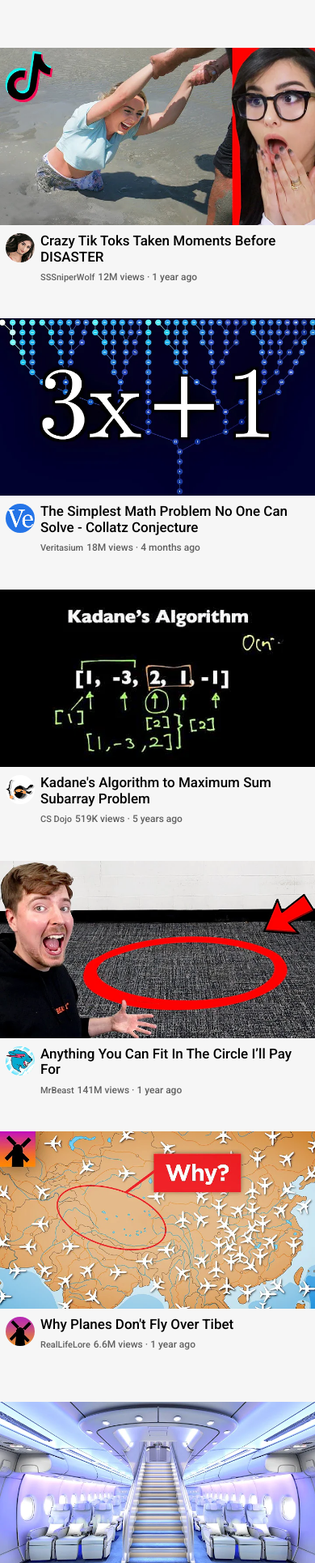
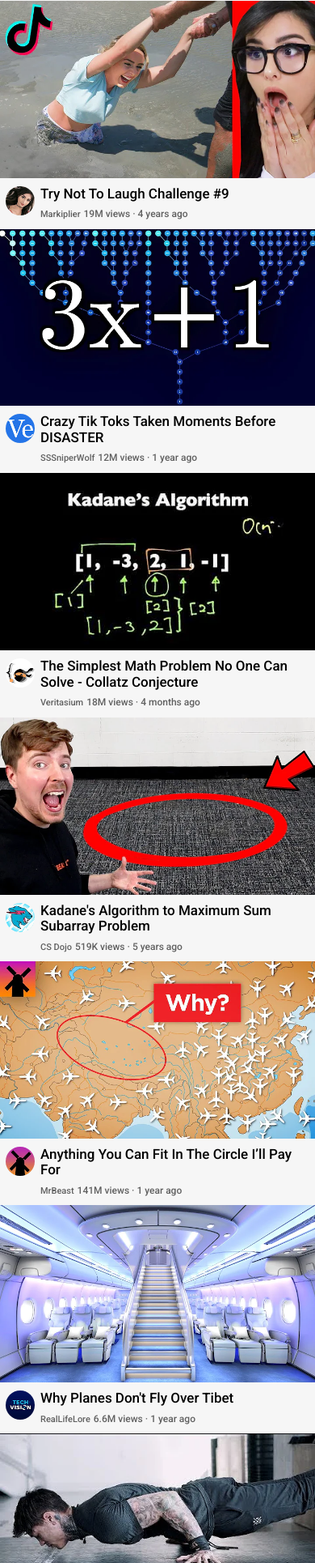
Before and after one commit to Xprim3/youtube-clone, a website built with Vite: page index.html in a window 390 px wide. Shown: the part 708-2638 px from the top of the page at 81% size. Built offline with nearby package versions, Linux system fonts and the light colour scheme; a web font is replaced by a local one.

Commit message:
second commit

```diff
--- a/index.html
+++ b/index.html
@@ -157,9 +157,9 @@
           <img class="title-profile-image" src="media/products/channel-3.jpeg">
           <div class="mobile-text-mods">
             <span class="author-box">
-              <h2 class="mobile-title-text">Crazy Tik Toks Taken Moments Before DISASTER</h2>
-              <p class="mobile-author-text">SSSniperWolf</p>
-              <p class="mobile-stats-text">12M views · 1 year ago</p>
+              <h2 class="mobile-title-text">Try Not To Laugh Challenge #9</h2>
+              <p class="mobile-author-text">Markiplier</p>
+              <p class="mobile-stats-text">19M views · 4 years ago</p>
             </span>
           </div>
         </div>
@@ -172,9 +172,9 @@
           <img class="title-profile-image" src="media/products/channel-4.jpeg">
           <div class="mobile-text-mods">
             <span class="author-box">
-              <h2 class="mobile-title-text">The Simplest Math Problem No One Can Solve - Collatz Conjecture</h2>
-              <p class="mobile-author-text">Veritasium</p>
-              <p class="mobile-stats-text">18M views · 4 months ago</p>
+              <h2 class="mobile-title-text">Crazy Tik Toks Taken Moments Before DISASTER</h2>
+              <p class="mobile-author-text">SSSniperWolf</p>
+              <p class="mobile-stats-text">12M views · 1 year ago</p>
             </span>
           </div>
         </div>
@@ -187,9 +187,9 @@
           <img class="title-profile-image" src="media/products/channel-5.jpeg">
           <div class="mobile-text-mods">
             <span class="author-box">
-              <h2 class="mobile-title-text">Kadane's Algorithm to Maximum Sum Subarray Problem</h2>
-              <p class="mobile-author-text">CS Dojo</p>
-              <p class="mobile-stats-text">519K views · 5 years ago</p>
+              <h2 class="mobile-title-text">The Simplest Math Problem No One Can Solve - Collatz Conjecture</h2>
+              <p class="mobile-author-text">Veritasium</p>
+              <p class="mobile-stats-text">18M views · 4 months ago</p>
             </span>
           </div>
         </div>
@@ -202,9 +202,9 @@
           <img class="title-profile-image" src="media/products/channel-6.jpeg">
           <div class="mobile-text-mods">
             <span class="author-box">
-              <h2 class="mobile-title-text">Anything You Can Fit In The Circle I’ll Pay For</h2>
-              <p class="mobile-author-text">MrBeast</p>
-              <p class="mobile-stats-text">141M views · 1 year ago</p>
+              <h2 class="mobile-title-text">Kadane's Algorithm to Maximum Sum Subarray Problem</h2>
+              <p class="mobile-author-text">CS Dojo</p>
+              <p class="mobile-stats-text">519K views · 5 years ago</p>
             </span>
           </div>
         </div>
@@ -217,9 +217,9 @@
           <img class="title-profile-image" src="media/products/channel-7.jpeg">
           <div class="mobile-text-mods">
             <span class="author-box">
-              <h2 class="mobile-title-text">Why Planes Don't Fly Over Tibet</h2>
-              <p class="mobile-author-text">RealLifeLore</p>
-              <p class="mobile-stats-text">6.6M views · 1 year ago</p>
+              <h2 class="mobile-title-text">Anything You Can Fit In The Circle I’ll Pay For</h2>
+              <p class="mobile-author-text">MrBeast</p>
+              <p class="mobile-stats-text">141M views · 1 year ago</p>
             </span>
           </div>
         </div>
@@ -232,9 +232,9 @@
           <img class="title-profile-image" src="media/products/channel-8.jpeg">
           <div class="mobile-text-mods">
             <span class="author-box">
-              <h2 class="mobile-title-text">Inside The World's Biggest Passenger Plane</h2>
-              <p class="mobile-author-text">Tech Vision</p>
-              <p class="mobile-stats-text">3.7M views · 10 months ago</p>
+              <h2 class="mobile-title-text">Why Planes Don't Fly Over Tibet</h2>
+              <p class="mobile-author-text">RealLifeLore</p>
+              <p class="mobile-stats-text">6.6M views · 1 year ago</p>
             </span>
           </div>
         </div>
@@ -247,58 +247,60 @@
           <img class="title-profile-image" src="media/products/channel-9.jpeg">
           <div class="mobile-text-mods">
             <span class="author-box">
-              <h2 class="mobile-title-text">The SECRET to Super Human STRENGTH</h2>
-              <p class="mobile-author-text">ThenX</p>
-              <p class="mobile-stats-text">20M views · 3 year ago</p>
+              <h2 class="mobile-title-text">Inside The World's Biggest Passenger Plane</h2>
+              <p class="mobile-author-text">Tech Vision</p>
+              <p class="mobile-stats-text">3.7M views · 10 months ago</p>
             </span>
           </div>
         </div>
       </div>
       <div class="mobile-content-grid">
         <div class="mobile-thumbnail-box">
-          <img class="mobile-thumnail-images" src="media/products/thumbnail-11.webp">
+          <img class="mobile-thumnail-images" src="media/products/thumbnail-10.webp">
         </div>
         <div class="mobile-title-box">
-          <img class="title-profile-image" src="media/products/channel-11.jpeg">
+          <img class="title-profile-image" src="media/products/channel-10.jpeg">
           <div class="mobile-text-mods">
             <span class="author-box">
-              <h2 class="mobile-title-text">How The World's Largest Cruise Ship Makes 30,000 Meals Every Day</h2>
-              <p class="mobile-author-text">Business Insider</p>
-              <p class="mobile-stats-text">14M views · 1 year ago</p>
+              <h2 class="mobile-title-text">Kadane's Algorithm to Maximum Sum Subarray Problem</h2>
+              <p class="mobile-author-text">CS Dojo</p>
+              <p class="mobile-stats-text">519K views · 5 years ago</p>
             </span>
           </div>
         </div>
       </div>
       <div class="mobile-content-grid">
         <div class="mobile-thumbnail-box">
-          <img class="mobile-thumnail-images" src="media/products/thumbnail-12.webp">
+          <img class="mobile-thumnail-images" src="media/products/thumbnail-2.webp">
         </div>
         <div class="mobile-title-box">
-          <img class="title-profile-image" src="media/products/channel-12.jpeg">
+          <img class="title-profile-image" src="media/products/channel-2.jpeg">
           <div class="mobile-text-mods">
             <span class="author-box">
-              <h2 class="mobile-title-text">Dubai's Crazy Underwater Train and Other Things #Only in Dubai</h2>
-              <p class="mobile-author-text">Destination Tips</p>
-              <p class="mobile-stats-text">3M views · 1 year ago</p>
+              <h2 class="mobile-title-text">Kadane's Algorithm to Maximum Sum Subarray Problem</h2>
+              <p class="mobile-author-text">CS Dojo</p>
+              <p class="mobile-stats-text">519K views · 5 years ago</p>
             </span>
           </div>
         </div>
       </div>
       <div class="mobile-content-grid">
         <div class="mobile-thumbnail-box">
-          <img class="mobile-thumnail-images" src="media/products/thumbnail-1.webp">
+          <img class="mobile-thumnail-images" src="media/products/thumbnail-2.webp">
         </div>
         <div class="mobile-title-box">
-          <img class="title-profile-image" src="media/products/channel-1.jpeg">
+          <img class="title-profile-image" src="media/products/channel-2.jpeg">
           <div class="mobile-text-mods">
             <span class="author-box">
-              <h2 class="mobile-title-text">What would happen if you didn’t drink water? - Mia Nacamulli</h2>
-              <p class="mobile-author-text">TED-Ed</p>
-              <p class="mobile-stats-text">12M views · 5 years ago</p>
+              <h2 class="mobile-title-text">Kadane's Algorithm to Maximum Sum Subarray Problem</h2>
+              <p class="mobile-author-text">CS Dojo</p>
+              <p class="mobile-stats-text">519K views · 5 years ago</p>
             </span>
           </div>
         </div>
       </div>
+
+
     </main>
     <div class="mobile-wrapper-main">
       <main class="content-grid-section">
--- a/styles/header.css
+++ b/styles/header.css
@@ -317,8 +317,6 @@
   display: grid;
   grid-template-columns: 1fr;
   grid-template-rows: repeat(1, 297px);
-  gap: 6px;
-
   position: absolute;
   top: 130px;
 }
@@ -326,7 +324,7 @@
 .mobile-content-grid {
   display: grid;
   grid-template-columns: 1fr;
-  grid-template-rows: 2fr 1fr;
+  grid-template-rows: 2fr auto;
 }
 
 .mobile-thumbnail-box {
@@ -345,10 +343,8 @@
 
 .mobile-title-box {
   display: grid;
-  width: 100%;
-  height: 100%;
   grid-template-columns: 50px 1fr;
-  grid-template-rows: 1fr;
+  grid-template-rows: auto;
   padding: 10px 0px;
 
 }
@@ -378,7 +374,9 @@
 }
 
 .author-box {
-  display: inline-block
+  display: inline-block;
+  width: 100%;
+  height: 100%;
 }
 
 .mobile-author-text {
```
